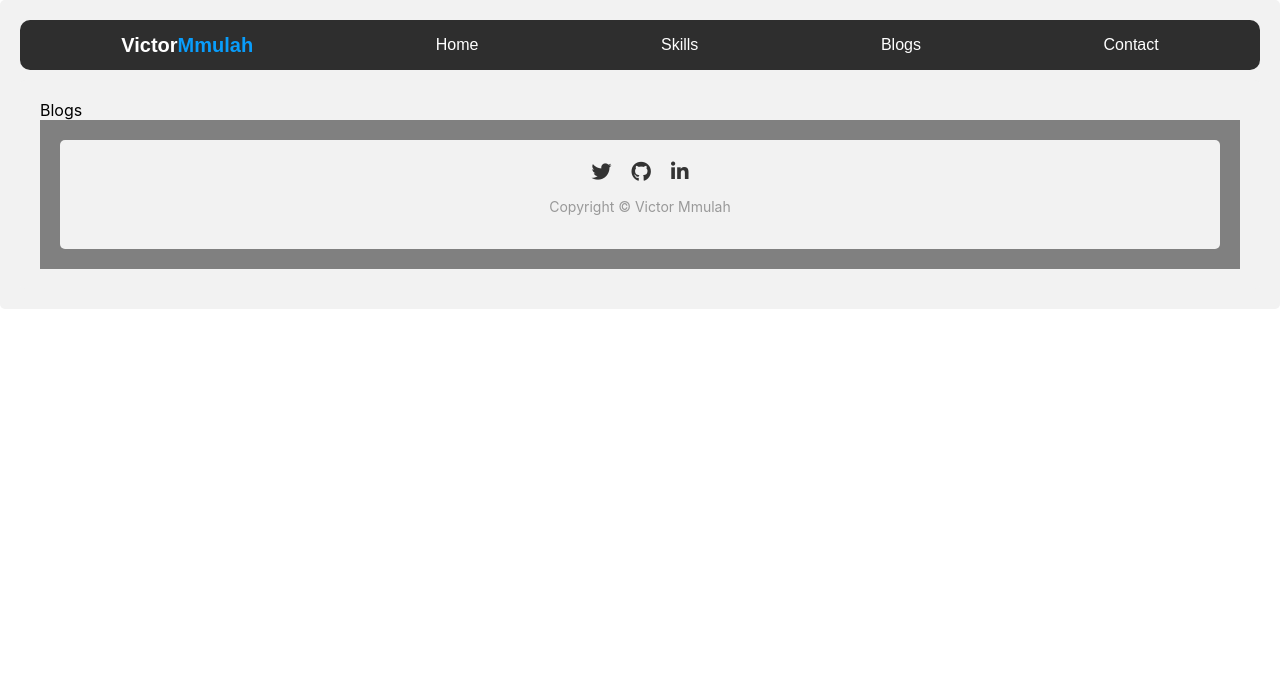
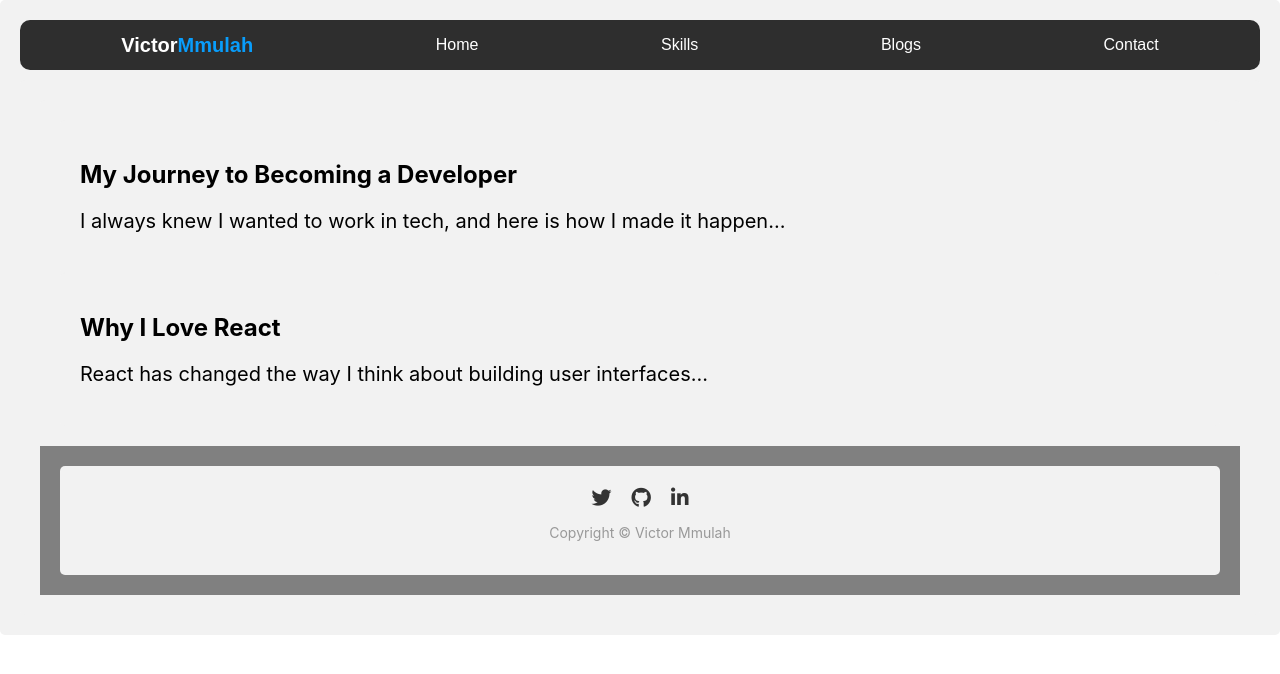
Before and after one commit to mmulahvictor/myPortfolio, a React (Create React App) app: page /blogs in a window 1280 px wide. Shown: the top 674 px of the page. Built offline with nearby package versions, Linux system fonts and the light colour scheme.

Commit message:
Added some projects on the skills page

```diff
--- a/src/components/blogs/Blogs.js
+++ b/src/components/blogs/Blogs.js
@@ -1,12 +1,35 @@
-import React from 'react'
-import Footer from '../footer/Footer'
+import React from 'react';
+import Footer from '../footer/Footer';
 
 const Blogs = () => {
+
+  const posts = [
+    {
+      id: 1,
+      title: 'My Journey to Becoming a Developer',
+      content: 'I always knew I wanted to work in tech, and here is how I made it happen...',
+    },
+    {
+      id: 2,
+      title: 'Why I Love React',
+      content: 'React has changed the way I think about building user interfaces...',
+    },
+    // ...
+  ];
+
   return (
-      <div>Blogs
-          <Footer />
+    <div>
+      <div className="blog-posts">
+        { posts.map( ( post ) => (
+          <div key={ post.id } className="blog-post">
+            <h2>{ post.title }</h2>
+            <p>{ post.content }</p>
+          </div>
+        ) ) }
+      </div>
+      <Footer />
     </div>
-  )
-}
+  );
+};
 
-export default Blogs
+export default Blogs;
--- a/src/components/skills/Skills.js
+++ b/src/components/skills/Skills.js
@@ -7,19 +7,17 @@ function Skills () {
     <div>
       <h1>Projects</h1>
       <div>
-        <h2>Project 1</h2>
-        <img src="/project1.png" alt="Screenshot of Project 1" />
+        <h2>Sendit Courrier Service</h2>
+        <img src="../../assets/sendit.png" alt="Sendit" />
         <p>
-          Lorem ipsum dolor sit amet, consectetur adipiscing elit. Nulla
-          elementum dui at dui placerat, at ornare diam finibus.
+          We are a transportation service in Kenya that create a robust business model. Delivering to all over the world through our effective supply chain, use of modern technologies like geomapping , tracking , and autonomous technologies
         </p>
       </div>
       <div>
-        <h2>Project 2</h2>
-        <img src="/project2.png" alt="Screenshot of Project 2" />
+        <h2>Safety Boda</h2>
+        <img src="../../assets/bodaa.png" alt="Safety Bodaa" />
         <p>
-          Lorem ipsum dolor sit amet, consectetur adipiscing elit. Nulla
-          elementum dui at dui placerat, at ornare diam finibus.
+          A web application to increase passenger safety when utilizing bodaboda services. It collects all data related to the service to secure us.
         </p>
       </div>
       <Footer />
```
Also changed, not shown: src/assets/bodaa.png (added), src/assets/sendit.png (added).
